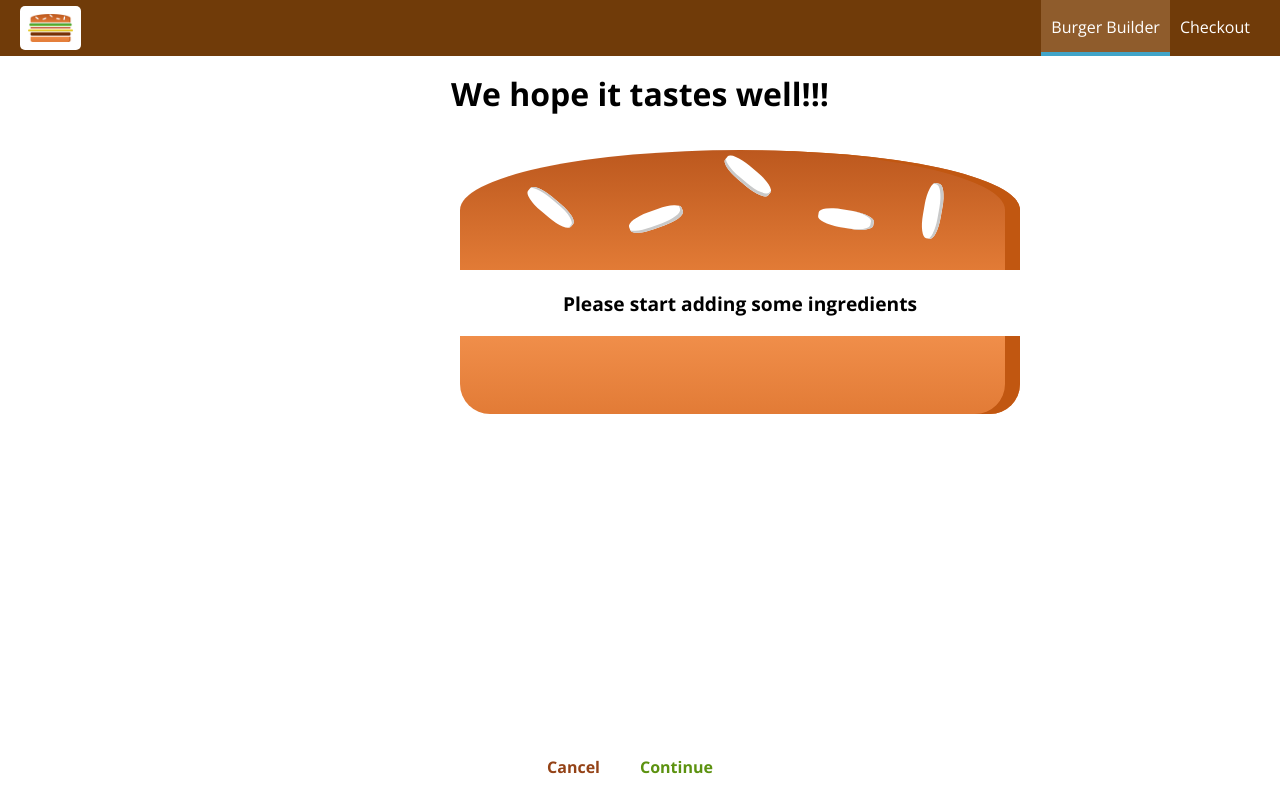
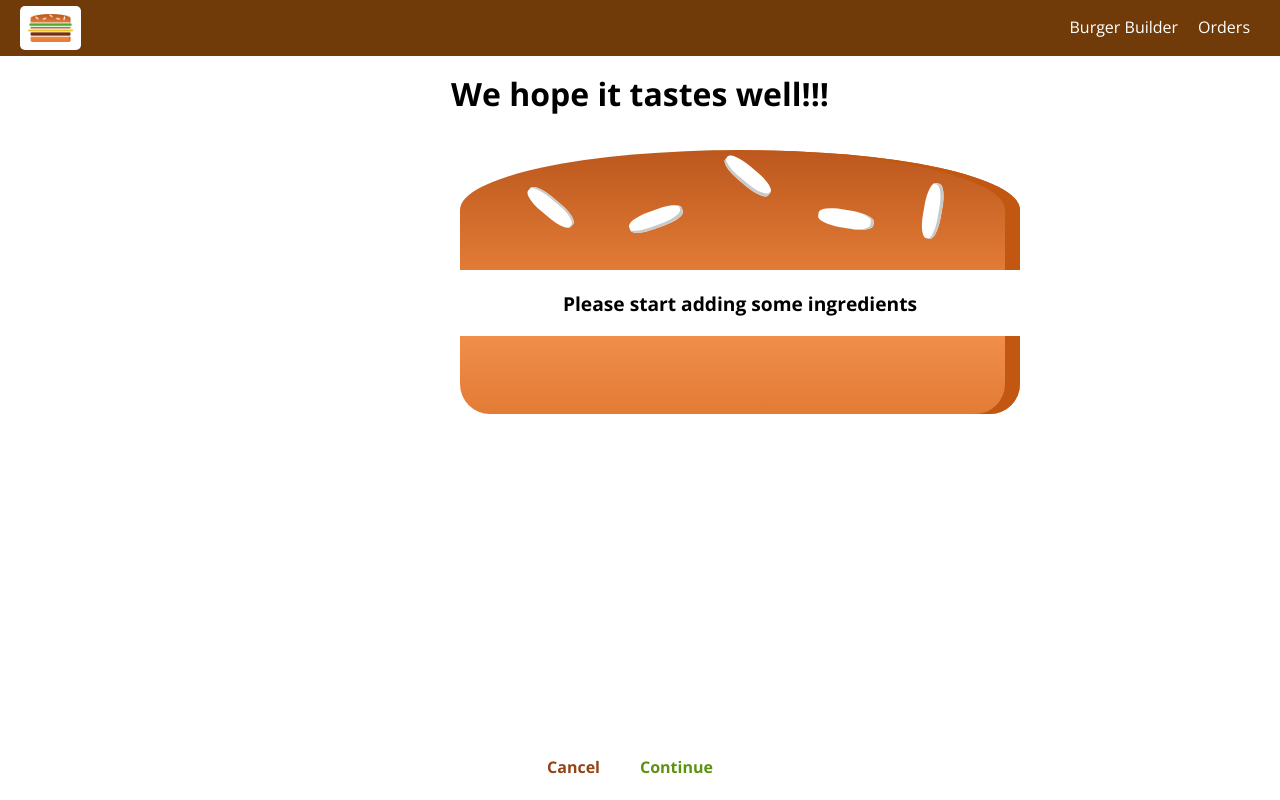
Before and after one commit to xhieu2206/React-Learning, a React app in the folder the-burger-builder/: page /checkout in a window 1280 px wide. Built offline with nearby package versions, Linux system fonts and the light colour scheme.

Commit message:
Done 229

```diff
--- a/the-burger-builder/src/App.js
+++ b/the-burger-builder/src/App.js
@@ -4,6 +4,7 @@
 import Layout from './hoc/Layout/Layout';
 import BurgerBuilder from './containers/BurgerBuilder/BurgerBuilder';
 import Checkout from './containers/Checkout/Checkout';
+import Orders from './containers/Orders/Orders';
 
 class App extends Component {
   render() {
@@ -12,6 +13,7 @@
         <Layout>
           <Switch>
             <Route path="/checkout" component={Checkout} />
+            <Route path="/orders" component={Orders} />
             <Route path="/" component={BurgerBuilder} />
           </Switch>
         </Layout>
--- a/the-burger-builder/src/components/Navigation/NavigationItems/NavigationItem/NavigationItem.js
+++ b/the-burger-builder/src/components/Navigation/NavigationItems/NavigationItem/NavigationItem.js
@@ -1,15 +1,17 @@
 import React from 'react';
+import { NavLink } from 'react-router-dom';
 
 import classes from './NavigationItem.css';
 
 const navigationItem = props => {
   return (
     <li className={classes.NavigationItem}>
-      <a
-        href={props.link}
-        className={props.active ? classes.active : null}>
+      <NavLink
+        exact={props.exact}
+        to={props.link}
+        activeClassName={classes.active}>
           {props.children}
-      </a>
+      </NavLink>
     </li>
   )
 }
--- a/the-burger-builder/src/components/Navigation/NavigationItems/NavigationItems.js
+++ b/the-burger-builder/src/components/Navigation/NavigationItems/NavigationItems.js
@@ -8,14 +8,14 @@
     <ul className={classes.NavigationItems}>
       <NavigationItem
         link="/"
-        active
+        exact
       >
         Burger Builder
       </NavigationItem>
       <NavigationItem
-        link="/"
+        link="/orders"
       >
-        Checkout
+        Orders
       </NavigationItem>
     </ul>
   )
--- /dev/null
+++ b/the-burger-builder/src/components/Order/Order.css
@@ -0,0 +1,8 @@
+.Order {
+  width: 100%;
+  border: 1px solid #eee;
+  box-shadow:  0 2px 3px #ccc;
+  padding:  10px;
+  margin: 10px auto;
+  box-sizing: border-box;
+}
--- /dev/null
+++ b/the-burger-builder/src/components/Order/Order.js
@@ -0,0 +1,12 @@
+import React from 'react';
+
+import classes from './Order.css';
+
+const order = props => (
+  <div className={classes.Order}>
+    <p>Ingredients:</p>
+    <p>Price: <strong></strong></p>
+  </div>
+);
+
+export default order;
--- /dev/null
+++ b/the-burger-builder/src/containers/Orders/Orders.js
@@ -0,0 +1,15 @@
+import React from 'react';
+
+import Order from '../../components/Order/Order';
+
+class Orders extends React.Component {
+  render() {
+    return (
+      <div>
+        <Order />
+      </div>
+    );
+  }
+}
+
+export default Orders;
```
Also changed, not shown: 1 other file (tests, documents, lock files or other folders).
